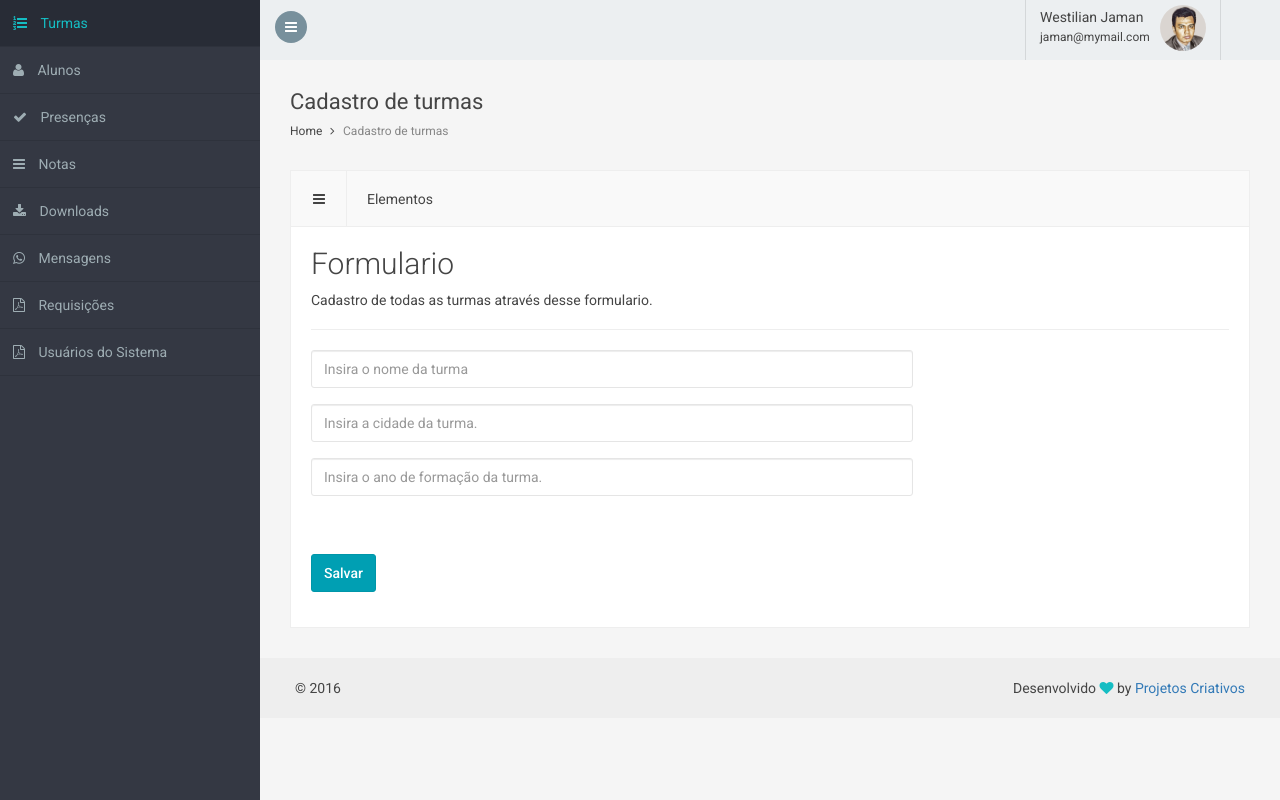
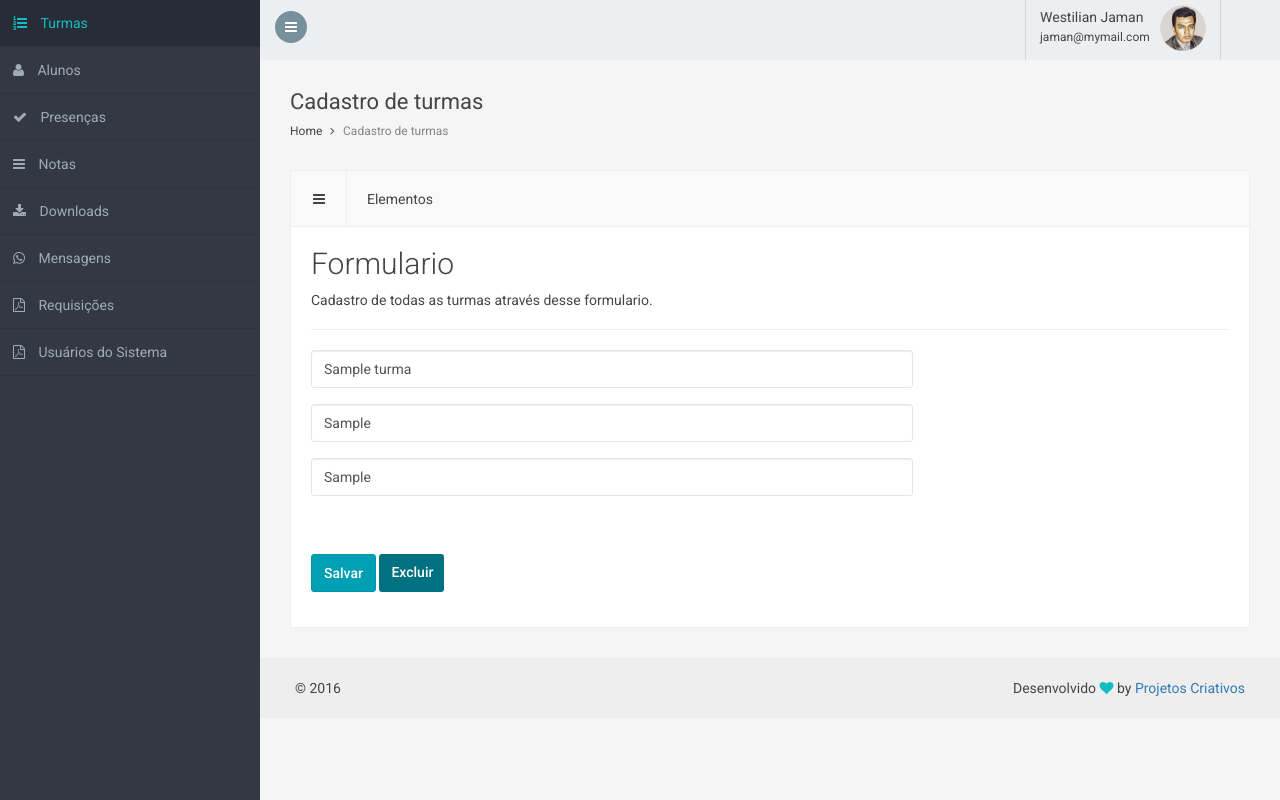
Before and after one commit to isnaldomsm/portal-ibrav, a PHP site: page /admin/turma.php?id=1 in a window 1280 px wide. Run offline with PHP 8.4, Linux system fonts and the light colour scheme; tables that the repository leaves empty or names only in its code hold one stand-in row (values such as "Sample post"); some web fonts are replaced.

Commit message:
alteracoes modulos de turmas

```diff
--- a/admin/turma.php
+++ b/admin/turma.php
@@ -1,11 +1,50 @@
 
 <?php
 require('data/conexao.php');
+$id         = $_REQUEST['id'];
+
+$dados      = mysql_query("SELECT * FROM turmas where id = {$id}");
+$fetch      = mysql_fetch_array($dados);
+$nome       = $fetch['nome'];
+$cidade     = $fetch['cidade'];
+$ano        = $fetch['ano'];
+
+
 ?>
 <!doctype html>
 <html>
 <head>
      <?php include('includes/inc-head.php');?></head>
+     <style type="text/css">
+     .button {
+              color: #fff;
+              background-color: #007180;
+              width: 65px;
+              height: 38px;
+              display: inline-block;
+              margin-bottom: 0;
+              font-weight: 500;
+              text-align: center;
+              vertical-align: middle;
+              touch-action: manipulation;
+              cursor: pointer;
+              outline: 0;
+              background-image: none;
+              white-space: nowrap;
+              padding: 8px 12px;
+              font-size: 14px;
+              line-height: 1.42857143;
+              border-radius: 3px;
+              -webkit-user-select: none;
+              -moz-user-select: none;
+              -ms-user-select: none;
+              user-select: none;
+              -webkit-transition: all 0.2s ease-out;
+              -moz-transition: all 0.2s ease-out;
+              -o-transition: all 0.2s ease-out;
+              transition: all 0.2s ease-out;
+            }
+     </style>
 <body>
 
     <div class="page-container list-menu-view">
@@ -76,31 +115,43 @@ require('data/conexao.php');
                                         <div class="form-group">
 
                                             <div class=" col-md-8">
-                                                <input type="text" class="form-control" name="nome" required placeholder="Insira o nome da turma">
+                                                <input type="text" class="form-control" value="<?php echo $nome;?>" name="nome" required placeholder="Insira o nome da turma">
                                                 <p class="input-instruction">
 
                                                 </p>
                                             </div>
                                             <div class=" col-md-8">
-                                                <input type="text" class="form-control" name="cidade" required placeholder="Insira a cidade da turma.">
+                                                <input type="text" class="form-control" name="cidade" value="<?php echo $cidade?>" required placeholder="Insira a cidade da turma.">
                                                 <p class="input-instruction">
 
                                                 </p>
                                             </div>
                                             <div class=" col-md-8">
-                                                <input type="text" maxlength="4" class="form-control" name="ano" required placeholder="Insira o ano de formação da turma.">
+                                                <input type="text" maxlength="4" class="form-control" name="ano" value="<?php echo $ano?>" required placeholder="Insira o ano de formação da turma.">
                                                 <p class="input-instruction">
 
                                                 </p>
                                             </div>
                                         </div>
+                                        <?php
+                                            if(isset($id)){
+                                        ?>
+
+                                        <input type="hidden" name="tipo" id="tipo" value="edt">
+                                        <input type="hidden" name="id"   id="id"   value="<?php echo $id;?>">
+                                        <?php } else { ?>
+
                                         <input type="hidden" name="tipo" id="tipo" value="add">
+
+                                        <?php
+                                            }
+                                        ?>
                                         <div class="form-group">
                                             <label class="col-md-12 control-label">&nbsp;</label>
                                             <div class="col-md-8">
                                                 <div class="form-actions">
                                                     <button type="submit" class="btn btn-primary">Salvar</button>
-
+                                                    <a class="button" href="">Excluir</a>
                                                 </div>
                                             </div>
                                         </div>
```
Also changed, not shown: admin/controller/turmas.php (+24 -1 lines), admin/turmas-list.php (+14 -6 lines).
